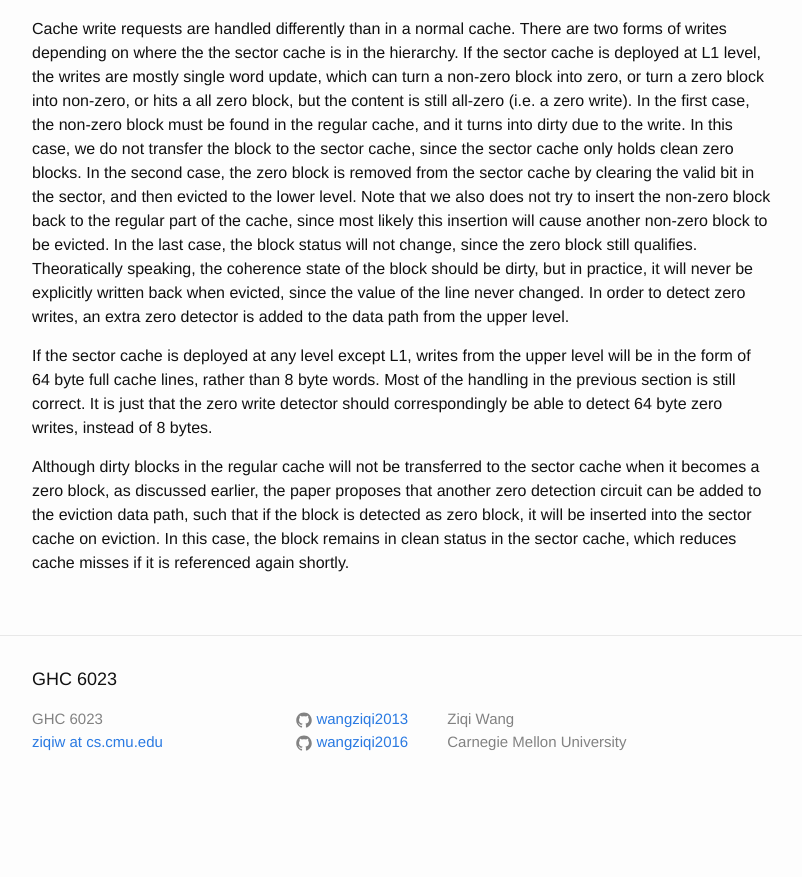
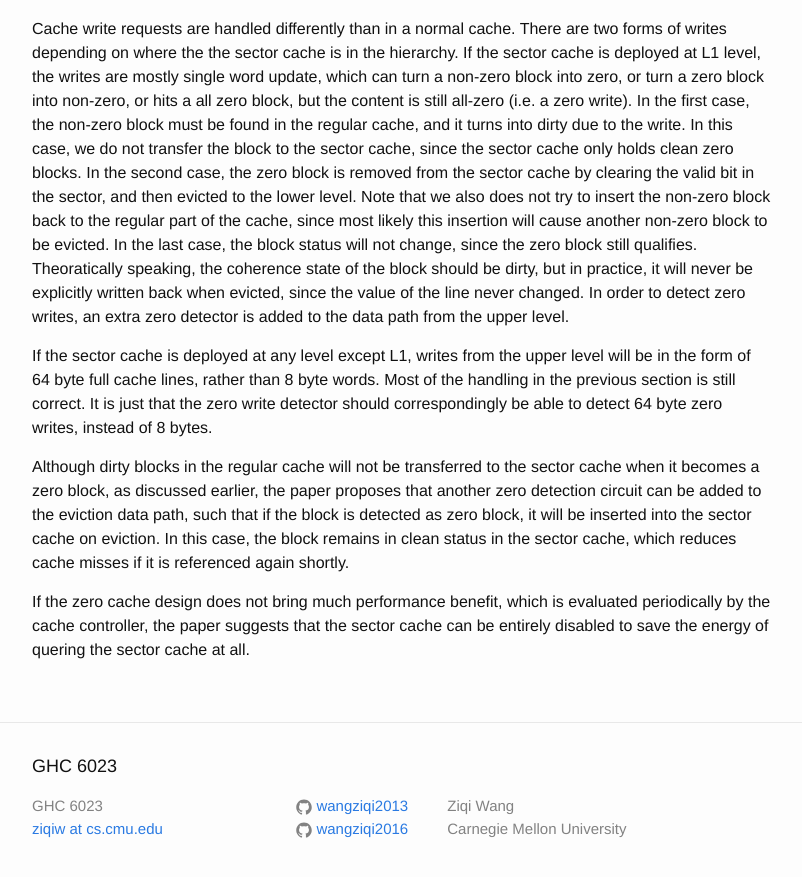
Before and after one commit to wangziqi2013/wangziqi2013.github.io, a Jekyll site: the page built from _posts/2020-06-25-zca.markdown, in a window 1280 px wide and 900 px high, scrolled down 1921 px. Shown: the top 877 px of the window, without its empty margins (238-1040 px from the left). Built offline with Jekyll 4.4.1, drawn with Linux system fonts in a browser that asks for light colours; before the commit the page ends 2734 px from its top, so only the background shows below that.

Commit message:
Adding disable

```diff
--- a/_posts/2020-06-25-zca.markdown
+++ b/_posts/2020-06-25-zca.markdown
@@ -17,6 +17,7 @@ version_mgmt:
 
 1. Using a data-less sector cache organization to store zero blocks. This avoids one of the biggest problem of sector
    cache: low space utilization if spatial locality is low.
+
 
 **Lowlight:**
 
@@ -93,3 +94,6 @@ Although dirty blocks in the regular cache will not be transferred to the sector
 as discussed earlier, the paper proposes that another zero detection circuit can be added to the eviction data path,
 such that if the block is detected as zero block, it will be inserted into the sector cache on eviction. In this case,
 the block remains in clean status in the sector cache, which reduces cache misses if it is referenced again shortly.
+
+If the zero cache design does not bring much performance benefit, which is evaluated periodically by the cache controller,
+the paper suggests that the sector cache can be entirely disabled to save the energy of quering the sector cache at all.
```
